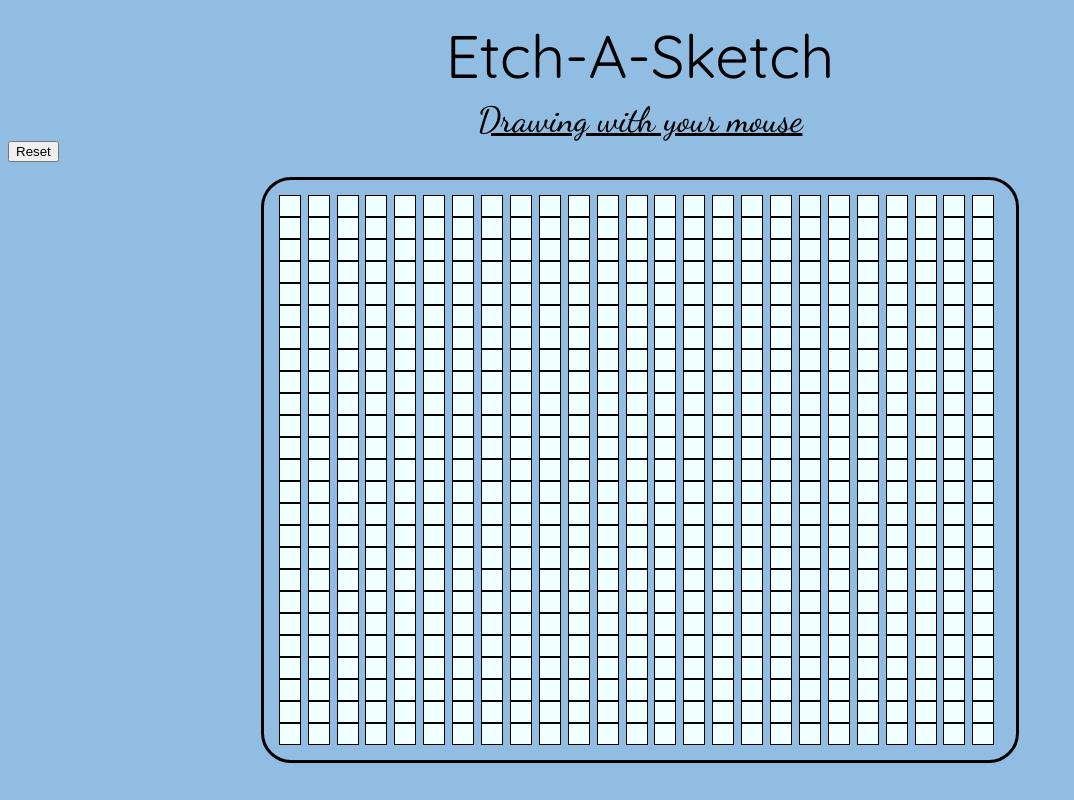
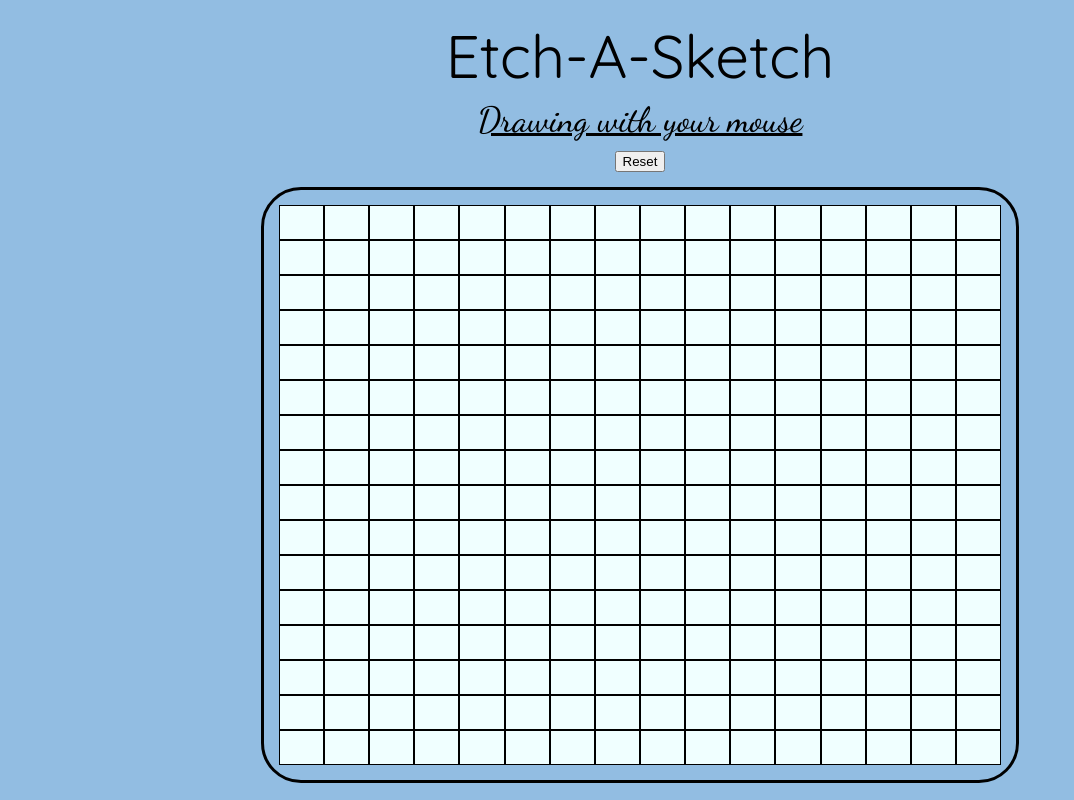
Before and after one commit to faiqali1/Etch-A-Sketch, a plain HTML site: page index.html in a window 1280 px wide. Shown: the whole page, without its empty margins (0-1074 px from the left). Drawn offline with Linux system fonts and the light colour scheme.

Commit message:
Basic Structure + partial JS

```diff
--- a/Style.css
+++ b/Style.css
@@ -25,6 +25,8 @@ header {
 .buttons{
     display: flex;
     align-items: center;
+    justify-content: center;
+    padding-top: 10px;
 }
 
 #drawing-board {
@@ -36,18 +38,18 @@ header {
     grid-template-columns: repeat(var(--grid-column), 1fr);
     grid-template-rows: repeat(var(--grid-row), 1fr);
     border-color: black;
-    border-radius: 30px;
+    border-radius: 40px;
     border-style: solid;
     padding: 15px;
     margin-top: 15px;
     margin-right: 20%;
     margin-left: 20%;
+    height: 70vh;
+    width: auto;
 }
 
 .grid-item{
     border:1px solid black;
-    height: 20px;
-    width: 20px;
     background-color: azure;
     text-align: center  ;
     padding: 0px;
--- a/app.js
+++ b/app.js
@@ -10,4 +10,4 @@ function makeRows(rows, cols) {
   };
 };
 
-makeRows(25, 25);
+makeRows(16, 16);
```
